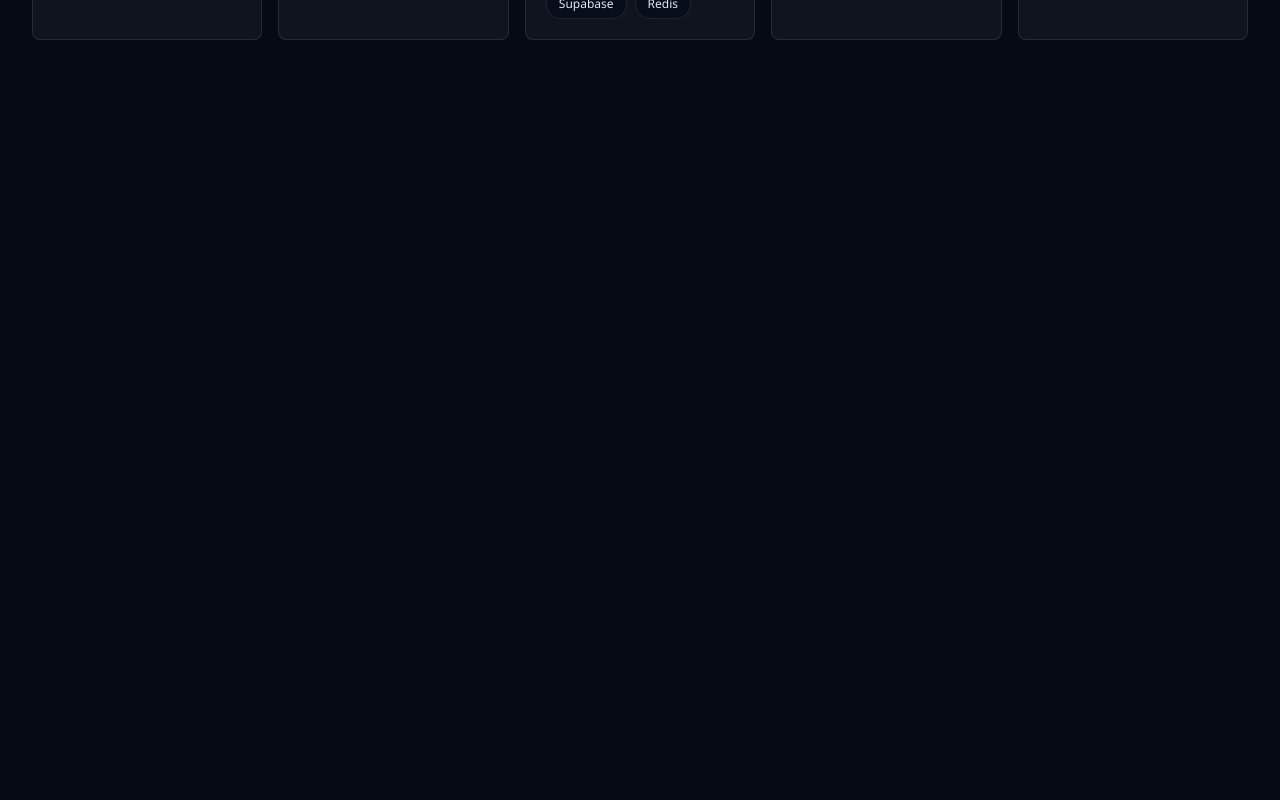
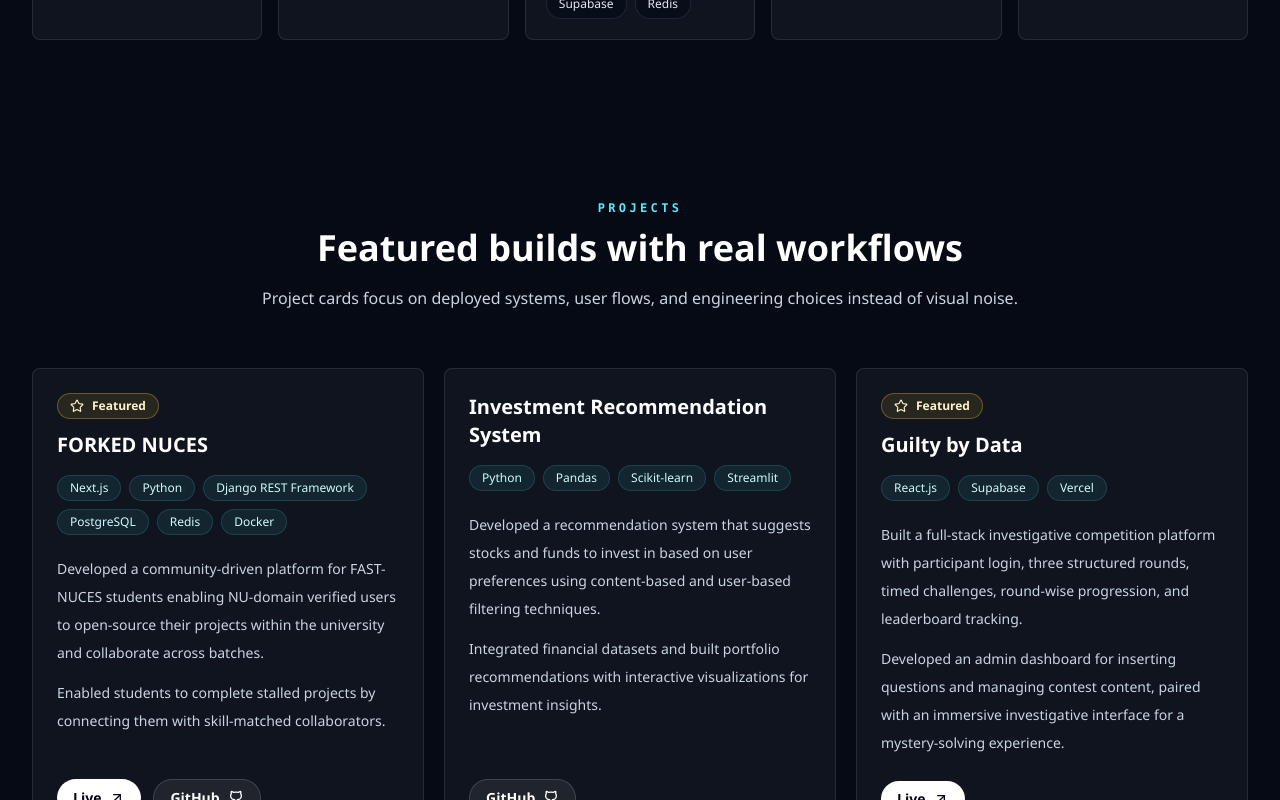
Before and after one commit to awaisbegin014/muhammad-awais-portfolio, a Next.js app: page / in a window 1280 px wide. Shown: the part 2000-2800 px from the top of the page. Before the commit the page ends 2120 px from the top, so only its background shows below. Built offline with nearby package versions, Linux system fonts and the light colour scheme.

Commit message:
Add projects showcase

```diff
--- a/src/app/page.tsx
+++ b/src/app/page.tsx
@@ -1,9 +1,10 @@
 import { Hero } from "@/components/Hero";
 import { MotionDiv } from "@/components/Motion";
 import { Navbar } from "@/components/Navbar";
+import { ProjectCard } from "@/components/ProjectCard";
 import { SectionTitle } from "@/components/SectionTitle";
 import { SkillCard } from "@/components/SkillCard";
-import { owner, skillGroups } from "@/data/portfolio";
+import { owner, projects, skillGroups } from "@/data/portfolio";
 
 export default function Home() {
   return (
@@ -85,6 +86,27 @@ export default function Home() {
           </MotionDiv>
         </div>
       </section>
+
+      <section id="projects" className="px-4 py-20 sm:px-6 lg:px-8">
+        <div className="mx-auto max-w-7xl">
+          <SectionTitle
+            eyebrow="Projects"
+            title="Featured builds with real workflows"
+            description="Project cards focus on deployed systems, user flows, and engineering choices instead of visual noise."
+          />
+          <MotionDiv
+            initial={{ opacity: 0, y: 20 }}
+            whileInView={{ opacity: 1, y: 0 }}
+            viewport={{ once: true, amount: 0.15 }}
+            transition={{ duration: 0.55 }}
+            className="grid gap-5 lg:grid-cols-3"
+          >
+            {projects.map((project) => (
+              <ProjectCard key={project.name} project={project} />
+            ))}
+          </MotionDiv>
+        </div>
+      </section>
     </main>
   );
 }
--- /dev/null
+++ b/src/components/ProjectCard.tsx
@@ -0,0 +1,70 @@
+import { ArrowUpRight, Github, Star } from "lucide-react";
+import Link from "next/link";
+
+import type { Project } from "@/data/portfolio";
+
+type ProjectCardProps = {
+  project: Project;
+};
+
+export function ProjectCard({ project }: ProjectCardProps) {
+  return (
+    <article className="group flex h-full flex-col rounded-[8px] border border-white/10 bg-white/[0.045] p-6 transition hover:-translate-y-1 hover:border-cyan-300/35 hover:bg-white/[0.07]">
+      <div className="flex items-start justify-between gap-4">
+        <div>
+          {project.featured ? (
+            <span className="mb-3 inline-flex items-center gap-2 rounded-full border border-amber-300/30 bg-amber-300/10 px-3 py-1 text-xs font-semibold text-amber-100">
+              <Star className="size-3.5" aria-hidden="true" />
+              Featured
+            </span>
+          ) : null}
+          <h3 className="text-xl font-semibold text-white">{project.name}</h3>
+        </div>
+      </div>
+
+      <div className="mt-4 flex flex-wrap gap-2">
+        {project.tech.map((item) => (
+          <span
+            key={item}
+            className="rounded-full border border-cyan-300/15 bg-cyan-300/8 px-3 py-1 text-xs font-medium text-cyan-100"
+          >
+            {item}
+          </span>
+        ))}
+      </div>
+
+      <div className="mt-5 space-y-3 text-sm leading-7 text-slate-300">
+        {project.description.map((line) => (
+          <p key={line}>{line}</p>
+        ))}
+      </div>
+
+      <div className="mt-auto flex flex-wrap gap-3 pt-6">
+        {project.live ? (
+          <Link
+            href={project.live}
+            target="_blank"
+            rel="noreferrer"
+            className="inline-flex items-center gap-2 rounded-full bg-white px-4 py-2 text-sm font-semibold text-slate-950 transition hover:bg-cyan-100 focus:outline-none focus-visible:ring-2 focus-visible:ring-cyan-200"
+            aria-label={`Open live site for ${project.name}`}
+          >
+            Live
+            <ArrowUpRight className="size-4" />
+          </Link>
+        ) : null}
+        {project.github ? (
+          <Link
+            href={project.github}
+            target="_blank"
+            rel="noreferrer"
+            className="inline-flex items-center gap-2 rounded-full border border-white/15 bg-white/7 px-4 py-2 text-sm font-semibold text-white transition hover:bg-white/12 focus:outline-none focus-visible:ring-2 focus-visible:ring-cyan-200"
+            aria-label={`Open GitHub repository for ${project.name}`}
+          >
+            GitHub
+            <Github className="size-4" />
+          </Link>
+        ) : null}
+      </div>
+    </article>
+  );
+}
```
